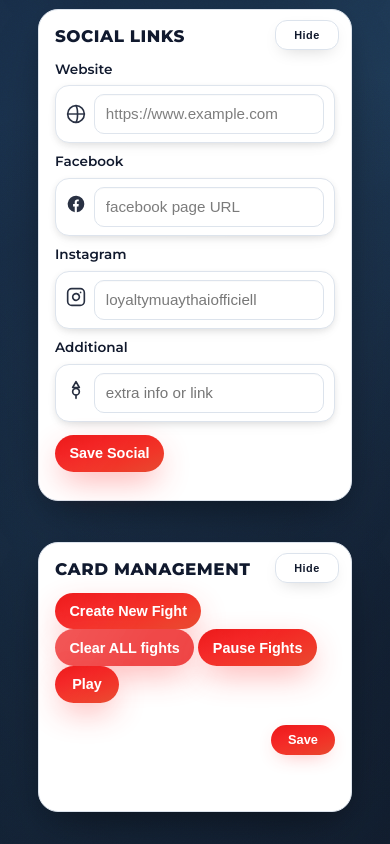
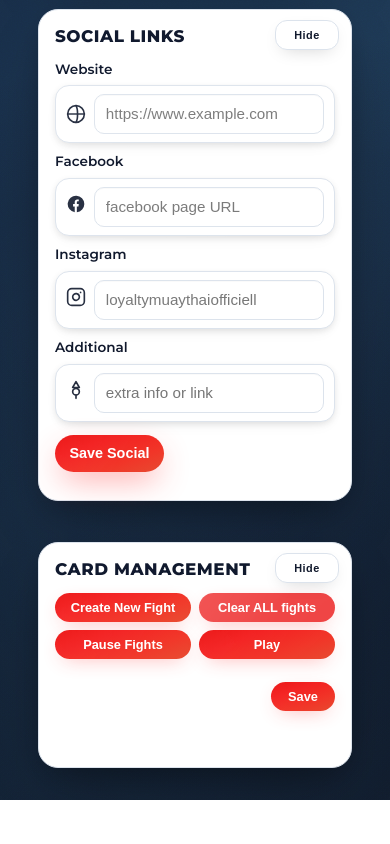
Before and after one commit to AlexandraHopstadius/Loyalty-Fights, a website: page admin.html in a window 390 px wide. Shown: the part 1021-1865 px from the top of the page. After the commit the page ends 1821 px from the top, so only its background shows below. Drawn offline with Linux system fonts and the light colour scheme; no server answers.

Commit message:
Admin: mobile-friendly Card Management buttons (compact + two-column grid)

```diff
--- a/admin.html
+++ b/admin.html
@@ -190,6 +190,12 @@
     .fightItem.drop-after{box-shadow:0 3px 0 0 #ef233c inset}
     .fightButtons{display:grid;grid-template-columns:repeat(auto-fit,minmax(70px,1fr));gap:.4rem}
     .fightButtons button{font-size:.85rem;padding:.55rem .6rem}
+    /* Card Management primary buttons layout */
+    .card-manage-actions{display:flex;flex-wrap:wrap;gap:.5rem;align-items:center;margin:.2rem 0 .2rem}
+    @media (max-width:900px){
+      .card-manage-actions{display:grid;grid-template-columns:1fr 1fr;gap:.5rem}
+      .card-manage-actions button{width:100%}
+    }
     /* Win method row */
     .method-row{display:flex;align-items:center;gap:.45rem;margin-top:.25rem;flex-wrap:wrap}
     .method-label{display:none}
@@ -423,10 +429,12 @@
   <div class="card" aria-labelledby="newFightControls">
       <h3 id="newFightControls">Card Management</h3>
       <button id="toggleCard" type="button" aria-pressed="false" aria-label="Hide card management" title="Hide card management">Hide</button>
-  <button id="newFightBtn" type="button" title="Create a new fight" aria-label="Create a new fight" onclick="(function(){var m=document.getElementById('fightModal'); if(m){ m.style.display='flex'; console.log('[admin] fight modal opened (inline)'); var f=document.getElementById('fightForm'); if(f){ try{ f.querySelector('input[name=\'klass\']').focus(); }catch(_){ } } }})()">Create New Fight</button>
-  <button id="clearAllFights" title="Remove all fights" style="background:#ef4444">Clear ALL fights</button>
-  <button id="pauseFights" title="Pause fights (show Nu only)">Pause Fights</button>
-  <button id="playFights" title="Resume fights (show live Now)">Play</button>
+  <div class="card-manage-actions">
+    <button id="newFightBtn" type="button" class="btn-small" title="Create a new fight" aria-label="Create a new fight" onclick="(function(){var m=document.getElementById('fightModal'); if(m){ m.style.display='flex'; console.log('[admin] fight modal opened (inline)'); var f=document.getElementById('fightForm'); if(f){ try{ f.querySelector('input[name=\'klass\']').focus(); }catch(_){ } } }})()">Create New Fight</button>
+    <button id="clearAllFights" class="btn-small" title="Remove all fights" style="background:#ef4444">Clear ALL fights</button>
+    <button id="pauseFights" class="btn-small" title="Pause fights (show Nu only)">Pause Fights</button>
+    <button id="playFights" class="btn-small" title="Resume fights (show live Now)">Play</button>
+  </div>
         <div class="sidebar" id="fightList" aria-label="Fight list" style="margin-top:.6rem">
           <!-- Fight items injected here -->
         </div>
```
